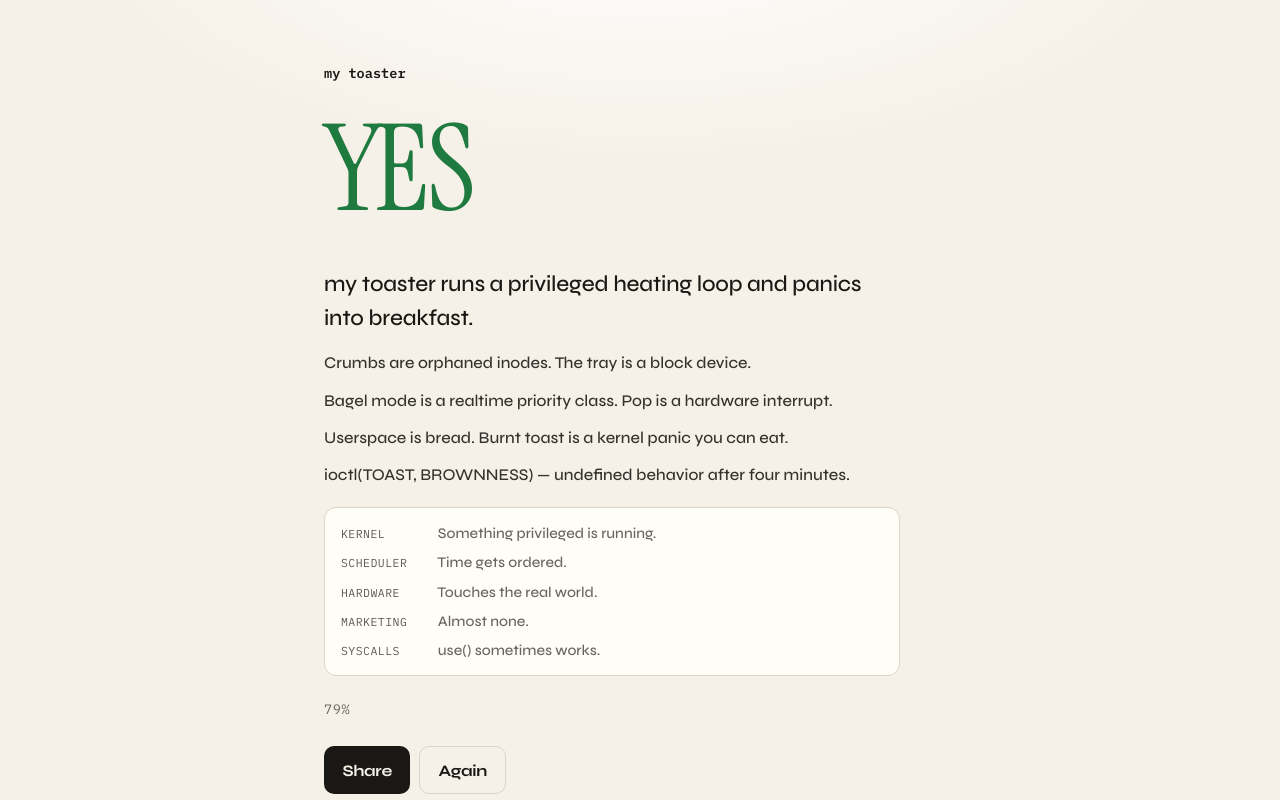
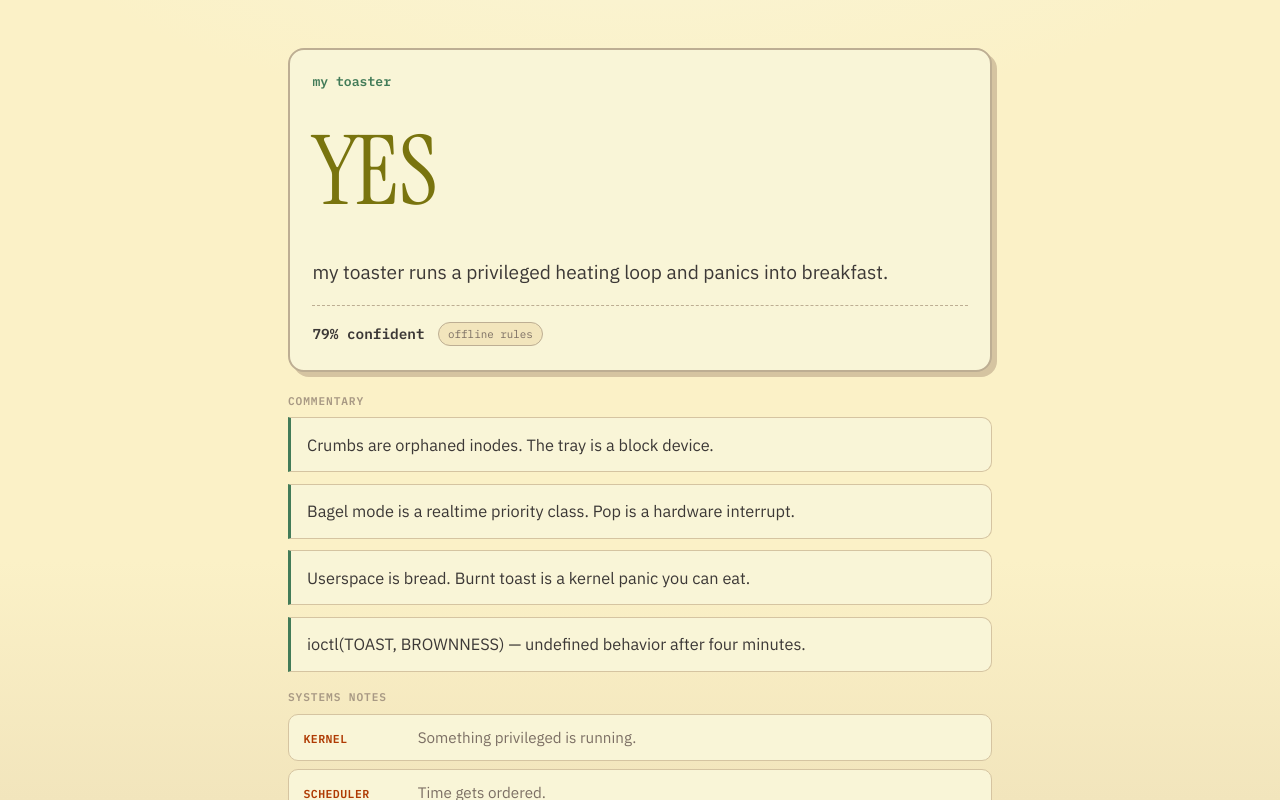
Before and after one commit to indynull/iiao, a website built with Vite: page index.html in a window 1280 px wide. Both pictures are taken after a click on the button "my toaster". Shown: the top 800 px of the page. Built offline with nearby package versions, Linux system fonts and the light colour scheme; files whose address does not match are found by name.

Commit message:
Restyle with gruvbox light and clearer result layout
Fix type clipping, revive card/commentary/notes, and label the
model badge as Cloudflare Llama instead of live model.

```diff
--- a/index.html
+++ b/index.html
@@ -8,12 +8,12 @@
       name="description"
       content="Paste a link, or describe a product or idea. We will tell you if it is an OS."
     />
-    <meta name="theme-color" content="#f6f1e8" />
+    <meta name="theme-color" content="#fbf1c7" />
     <link rel="icon" href="/favicon.svg" type="image/svg+xml" />
     <link rel="preconnect" href="https://fonts.googleapis.com" />
     <link rel="preconnect" href="https://fonts.gstatic.com" crossorigin />
     <link
-      href="https://fonts.googleapis.com/css2?family=IBM+Plex+Mono:wght@400;600&family=Instrument+Serif:ital@0;1&family=Syne:wght@500;600;700&display=swap"
+      href="https://fonts.googleapis.com/css2?family=IBM+Plex+Mono:wght@400;600&family=IBM+Plex+Sans:wght@400;600&family=Instrument+Serif:ital@0;1&display=swap"
       rel="stylesheet"
     />
   </head>
--- a/src/app.ts
+++ b/src/app.ts
@@ -70,38 +70,66 @@ function answerClass(v: string): string {
   return "answer--kinda";
 }
 
-function reportView(a: Analysis, meta?: { thing?: string; engine?: string }): string {
-  const answer = a.verdict; // YES | NO | KINDA
+function engineLabel(engine?: string): string {
+  if (engine === "workers-ai") return "Cloudflare Llama";
+  if (engine === "rules") return "offline rules";
+  return engine || "";
+}
+
+function reportView(
+  a: Analysis,
+  meta?: { thing?: string; engine?: string },
+): string {
+  const answer = a.verdict;
   const lead = a.subtitle;
   const rest = (a.roast ?? []).filter((l) => l && l !== lead);
-  const notes = a.criteria.filter((c) => c.note && c.label).slice(0, 5);
+  const notes = a.criteria.filter((c) => c.note && c.label).slice(0, 6);
   const thing = meta?.thing || a.stamp || a.subject;
   const showSource = thing !== a.subject;
+  const eng = engineLabel(meta?.engine);
 
   return shell(`
     <main class="stage stage--result">
+      <article class="verdict-card">
         <p class="about">
           ${esc(thing)}
           ${showSource ? `<span class="about__src">from ${esc(a.subject)}</span>` : ""}
         </p>
         <h1 class="answer ${answerClass(answer)}">${esc(answer)}</h1>
         <p class="line">${esc(lead)}</p>
+        <div class="meta-row">
+          <p class="pct">${a.confidence}% confident</p>
+          ${eng ? `<span class="engine-pill" title="How this was judged">${esc(eng)}</span>` : ""}
+        </div>
+      </article>
+
+      ${
+        rest.length
+          ? `<section class="section">
+        <h2 class="section__label">Commentary</h2>
         <div class="commentary">
           ${rest.map((l) => `<p>${esc(l)}</p>`).join("")}
         </div>
+      </section>`
+          : ""
+      }
+
       ${
         notes.length
-          ? `<ul class="notes">
+          ? `<section class="section">
+        <h2 class="section__label">Systems notes</h2>
+        <ul class="notes">
           ${notes
             .map(
               (c) =>
-              `<li><span class="notes__k">${esc(c.label)}</span> ${esc(c.note)}</li>`,
+                `<li><span class="notes__k">${esc(c.label)}</span><span>${esc(c.note)}</span></li>`,
             )
             .join("")}
-      </ul>`
+        </ul>
+      </section>`
           : ""
       }
-      <p class="pct">${a.confidence}%${meta?.engine === "workers-ai" ? " · live model" : ""}</p>
+
       <div class="row">
         <button type="button" class="btn" id="btn-copy">Share</button>
         <button type="button" class="btn btn--ghost" id="btn-again">Again</button>
@@ -116,10 +144,6 @@ function toast(msg: string) {
   el.textContent = msg;
   el.classList.add("show");
   window.setTimeout(() => el.classList.remove("show"), 2000);
-}
-
-function sleep(ms: number) {
-  return new Promise((r) => setTimeout(r, ms));
 }
 
 const THINKS = [
@@ -168,7 +192,6 @@ async function runLoad(
     window.clearInterval(t);
   }
 
-  // Offline / API fail — local rules
   return { analysis: analyze(subject, null), engine: "rules" };
 }
 
--- a/src/styles.css
+++ b/src/styles.css
@@ -1,15 +1,23 @@
+/* Gruvbox-inspired light */
 :root {
-  --bg: #f6f1e8;
-  --ink: #1a1814;
-  --muted: #6b6560;
-  --line: #ddd4c6;
-  --yes: #1f7a3f;
-  --no: #b42318;
-  --kinda: #9a6700;
-  --card: #fffdf8;
-  --accent: #1a1814;
+  --bg: #fbf1c7;
+  --bg-dim: #f2e5bc;
+  --bg-card: #f9f5d7;
+  --ink: #3c3836;
+  --muted: #7c6f64;
+  --faint: #a89984;
+  --line: #d5c4a1;
+  --line-strong: #bdae93;
+  --yes: #79740e;
+  --yes-soft: #b8bb26;
+  --no: #9d0006;
+  --no-soft: #cc241d;
+  --kinda: #b57614;
+  --aqua: #427b58;
+  --orange: #af3a03;
+  --purple: #8f3f71;
   --serif: "Instrument Serif", Georgia, "Times New Roman", serif;
-  --sans: "Syne", system-ui, sans-serif;
+  --sans: "IBM Plex Sans", system-ui, sans-serif;
   --mono: "IBM Plex Mono", ui-monospace, monospace;
   color-scheme: light;
 }
@@ -27,28 +35,29 @@ body {
   background: var(--bg);
   color: var(--ink);
   font-family: var(--sans);
+  font-size: 16px;
+  line-height: 1.5;
   -webkit-font-smoothing: antialiased;
 }
 
 body {
   background-image:
-    radial-gradient(ellipse 80% 50% at 50% -10%, #fff 0%, transparent 55%);
+    radial-gradient(ellipse 90% 55% at 50% -15%, #f9f5d7 0%, transparent 55%),
+    linear-gradient(180deg, transparent 70%, var(--bg-dim) 100%);
+  background-attachment: fixed;
 }
 
 #app {
   min-height: 100dvh;
-  overflow-x: clip;
-  overflow-y: visible;
 }
 
 .page {
   min-height: 100dvh;
   display: flex;
   flex-direction: column;
-  width: min(640px, calc(100% - 2.5rem));
+  width: min(720px, calc(100% - 2rem));
   margin: 0 auto;
-  padding: 2.5rem 0.25rem 1.5rem;
-  overflow: visible;
+  padding: 2.25rem 0.5rem 1.5rem;
 }
 
 .stage {
@@ -56,39 +65,45 @@ body {
   display: flex;
   flex-direction: column;
   justify-content: center;
-  padding: 1rem 0 2rem;
-  overflow: visible;
+  padding: 0.5rem 0 2rem;
   min-width: 0;
 }
 
+.stage--result,
+.stage--load {
+  justify-content: flex-start;
+  padding-top: 0.75rem;
+}
+
+/* —— Home —— */
 .title {
-  margin: 0 0 0.65rem;
+  margin: 0 0 0.75rem;
   font-family: var(--serif);
   font-weight: 400;
-  font-size: clamp(2.5rem, 8.5vw, 4rem);
-  line-height: 1.2;
-  letter-spacing: -0.02em;
-  /* Negative tracking + tight line-box clips serif glyphs (?, Y, g) */
-  padding: 0.08em 0.18em 0.12em 0.02em;
-  overflow: visible;
+  font-size: clamp(2.75rem, 9vw, 4.25rem);
+  line-height: 1.25;
+  letter-spacing: 0;
+  /* Extra room so ? / descenders never clip */
+  padding: 0.15em 0.2em 0.2em 0;
 }
 
 .tagline {
-  margin: 0 0 1.75rem;
+  margin: 0 0 1.5rem;
   color: var(--muted);
   font-size: 1.05rem;
-  line-height: 1.45;
-  max-width: 28rem;
+  line-height: 1.55;
+  max-width: 32rem;
 }
 
 .box {
   display: flex;
   gap: 0.5rem;
-  background: var(--card);
-  border: 1px solid var(--line);
-  border-radius: 14px;
-  padding: 0.4rem;
-  box-shadow: 0 12px 40px rgba(26, 24, 20, 0.06);
+  align-items: stretch;
+  background: var(--bg-card);
+  border: 2px solid var(--line-strong);
+  border-radius: 12px;
+  padding: 0.45rem;
+  box-shadow: 4px 4px 0 var(--line);
 }
 
 .box input {
@@ -96,95 +111,118 @@ body {
   min-width: 0;
   border: none;
   background: transparent;
-  padding: 0.85rem 0.9rem;
+  padding: 0.9rem 1rem;
   font: inherit;
   font-size: 1rem;
+  line-height: 1.4;
   color: var(--ink);
   outline: none;
 }
 
 .box input::placeholder {
-  color: #a39c93;
+  color: var(--faint);
 }
 
 .box button,
 .btn {
   appearance: none;
-  border: none;
+  border: 2px solid var(--ink);
   cursor: pointer;
-  font: inherit;
-  font-weight: 700;
-  letter-spacing: -0.02em;
-  border-radius: 10px;
-  padding: 0.85rem 1.15rem;
+  font-family: var(--sans);
+  font-weight: 600;
+  font-size: 0.95rem;
+  letter-spacing: 0;
+  border-radius: 8px;
+  padding: 0.85rem 1.2rem;
   background: var(--ink);
   color: var(--bg);
+  line-height: 1.2;
 }
 
 .box button:hover,
 .btn:hover {
-  filter: brightness(1.08);
+  background: var(--orange);
+  border-color: var(--orange);
+  color: var(--bg);
 }
 
 .btn--ghost {
-  background: transparent;
+  background: var(--bg-card);
   color: var(--ink);
-  border: 1px solid var(--line);
+  border-color: var(--line-strong);
+}
+
+.btn--ghost:hover {
+  background: var(--bg-dim);
+  border-color: var(--ink);
+  color: var(--ink);
 }
 
 .examples {
   display: flex;
   flex-wrap: wrap;
-  gap: 0.45rem;
-  margin-top: 1rem;
+  gap: 0.5rem;
+  margin-top: 1.1rem;
 }
 
 .ex {
   appearance: none;
-  border: 1px solid var(--line);
-  background: transparent;
+  border: 1.5px solid var(--line-strong);
+  background: var(--bg-card);
   color: var(--muted);
   font-family: var(--mono);
-  font-size: 0.75rem;
-  padding: 0.4rem 0.7rem;
+  font-size: 0.78rem;
+  line-height: 1.3;
+  padding: 0.45rem 0.75rem;
   border-radius: 999px;
   cursor: pointer;
 }
 
 .ex:hover {
-  border-color: var(--ink);
+  border-color: var(--aqua);
   color: var(--ink);
+  background: #ebdbb2;
 }
 
-/* Result — shouldideploy / isitchristmas energy */
+/* —— Result —— */
+.verdict-card {
+  background: var(--bg-card);
+  border: 2px solid var(--line-strong);
+  border-radius: 16px;
+  padding: 1.35rem 1.4rem 1.5rem;
+  box-shadow: 5px 5px 0 var(--line);
+  margin-bottom: 1.35rem;
+  position: relative;
+}
+
 .about {
-  margin: 0 0 0.75rem;
+  margin: 0 0 0.85rem;
   font-family: var(--mono);
-  font-size: 0.85rem;
-  color: var(--ink);
+  font-size: 0.82rem;
   font-weight: 600;
+  color: var(--aqua);
+  line-height: 1.45;
   word-break: break-word;
-  line-height: 1.4;
 }
 
 .about__src {
   display: block;
-  margin-top: 0.25rem;
+  margin-top: 0.3rem;
   font-weight: 400;
   font-size: 0.72rem;
-  color: var(--muted);
+  color: var(--faint);
   word-break: break-all;
+  line-height: 1.4;
 }
 
 .answer {
-  margin: 0 0 1.15rem;
+  margin: 0 0 0.85rem;
   font-family: var(--serif);
   font-weight: 400;
-  font-size: clamp(4.5rem, 18vw, 7.5rem);
-  line-height: 1.12;
-  letter-spacing: -0.02em;
-  padding: 0.06em 0.15em 0.1em 0;
-  overflow: visible;
+  font-size: clamp(3.75rem, 14vw, 6rem);
+  line-height: 1.2;
+  letter-spacing: 0;
+  padding: 0.1em 0.12em 0.15em 0;
 }
 
 .answer--yes {
@@ -200,107 +238,143 @@ body {
 }
 
 .line {
-  margin: 0 0 1rem;
-  font-size: clamp(1.15rem, 3.2vw, 1.4rem);
-  line-height: 1.5;
-  letter-spacing: -0.01em;
-  max-width: 36rem;
-  overflow-wrap: anywhere;
+  margin: 0;
+  font-size: 1.2rem;
+  line-height: 1.55;
+  letter-spacing: 0;
+  max-width: 38rem;
+  color: var(--ink);
+}
+
+.meta-row {
+  display: flex;
+  flex-wrap: wrap;
+  align-items: center;
+  gap: 0.5rem 0.85rem;
+  margin-top: 1.15rem;
+  padding-top: 1rem;
+  border-top: 1px dashed var(--line-strong);
+}
+
+.pct {
+  margin: 0;
+  font-family: var(--mono);
+  font-size: 0.9rem;
+  font-weight: 600;
+  color: var(--ink);
+  line-height: 1.3;
+}
+
+.engine-pill {
+  font-family: var(--mono);
+  font-size: 0.68rem;
+  line-height: 1.3;
+  color: var(--muted);
+  border: 1px solid var(--line-strong);
+  background: var(--bg-dim);
+  border-radius: 999px;
+  padding: 0.25rem 0.55rem;
+}
+
+.section {
+  margin-bottom: 1.15rem;
+}
+
+.section__label {
+  margin: 0 0 0.55rem;
+  font-family: var(--mono);
+  font-size: 0.7rem;
+  font-weight: 600;
+  letter-spacing: 0.08em;
+  text-transform: uppercase;
+  color: var(--faint);
+  line-height: 1.3;
 }
 
 .commentary {
-  margin: 0 0 1.25rem;
-  max-width: 36rem;
+  margin: 0;
   display: grid;
-  gap: 0.75rem;
+  gap: 0.7rem;
 }
 
 .commentary p {
   margin: 0;
+  padding: 0.85rem 1rem;
+  background: var(--bg-card);
+  border: 1.5px solid var(--line);
+  border-left: 3px solid var(--aqua);
+  border-radius: 0 10px 10px 0;
   color: var(--ink);
   font-size: 1.02rem;
-  line-height: 1.55;
-  opacity: 0.88;
-  overflow-wrap: anywhere;
+  line-height: 1.6;
+  overflow-wrap: break-word;
 }
 
 .notes {
   list-style: none;
-  margin: 0 0 1.5rem;
-  padding: 0.9rem 1rem;
-  max-width: 36rem;
-  border: 1px solid var(--line);
-  border-radius: 12px;
-  background: var(--card);
+  margin: 0;
+  padding: 0;
   display: grid;
-  gap: 0.55rem;
+  gap: 0.5rem;
 }
 
 .notes li {
-  font-size: 0.92rem;
-  line-height: 1.4;
+  display: grid;
+  grid-template-columns: 6.5rem 1fr;
+  gap: 0.65rem;
+  align-items: baseline;
+  padding: 0.7rem 0.9rem;
+  background: var(--bg-card);
+  border: 1.5px solid var(--line);
+  border-radius: 10px;
+  font-size: 0.95rem;
+  line-height: 1.5;
   color: var(--muted);
 }
 
 .notes__k {
-  display: inline-block;
-  min-width: 5.5rem;
   font-family: var(--mono);
   font-size: 0.72rem;
+  font-weight: 600;
   letter-spacing: 0.04em;
   text-transform: uppercase;
-  color: var(--ink);
-  opacity: 0.7;
-  margin-right: 0.35rem;
-}
-
-.pct {
-  margin: 0 0 1.75rem;
-  font-family: var(--mono);
-  font-size: 0.85rem;
-  color: var(--muted);
-  letter-spacing: 0.04em;
-}
-
-.stage--result {
-  justify-content: flex-start;
-  padding-top: 1.5rem;
+  color: var(--orange);
+  line-height: 1.35;
 }
 
 .row {
   display: flex;
   flex-wrap: wrap;
   gap: 0.55rem;
-}
-
-.stage--load {
-  align-items: flex-start;
+  margin-top: 0.5rem;
 }
 
 .thinking {
-  margin: 0 0 0.75rem;
+  margin: 0 0 0.85rem;
   font-family: var(--serif);
   font-style: italic;
-  font-size: 1.6rem;
-  line-height: 1.3;
+  font-size: clamp(1.5rem, 4vw, 1.85rem);
+  line-height: 1.35;
   color: var(--muted);
-  padding-right: 0.1em;
+  padding: 0.1em 0.15em 0.15em 0;
 }
 
 .subject-quiet {
   margin: 0;
   font-family: var(--mono);
   font-size: 0.8rem;
-  color: #a39c93;
+  line-height: 1.45;
+  color: var(--faint);
   word-break: break-all;
 }
 
 .foot {
   padding: 1.25rem 0 0.5rem;
-  border-top: 1px solid var(--line);
+  border-top: 1.5px solid var(--line);
   font-family: var(--mono);
-  font-size: 0.7rem;
-  color: var(--muted);
+  font-size: 0.72rem;
+  line-height: 1.4;
+  color: var(--faint);
   display: flex;
   flex-wrap: wrap;
   gap: 0.35rem;
@@ -314,7 +388,7 @@ body {
 }
 
 .foot a:hover {
-  text-decoration: underline;
+  color: var(--orange);
 }
 
 .foot__dot {
@@ -330,7 +404,8 @@ body {
   color: var(--bg);
   font-family: var(--mono);
   font-size: 0.78rem;
-  padding: 0.65rem 1rem;
+  line-height: 1.3;
+  padding: 0.7rem 1.1rem;
   border-radius: 999px;
   opacity: 0;
   transition: 0.25s ease;
@@ -353,7 +428,7 @@ body {
   border: 0;
 }
 
-@media (max-width: 480px) {
+@media (max-width: 520px) {
   .box {
     flex-direction: column;
   }
@@ -361,4 +436,13 @@ body {
   .box button {
     width: 100%;
   }
+
+  .notes li {
+    grid-template-columns: 1fr;
+    gap: 0.25rem;
+  }
+
+  .verdict-card {
+    padding: 1.1rem 1.05rem 1.25rem;
+  }
 }
```
Lines whose indentation alone changed are shown as unchanged.
